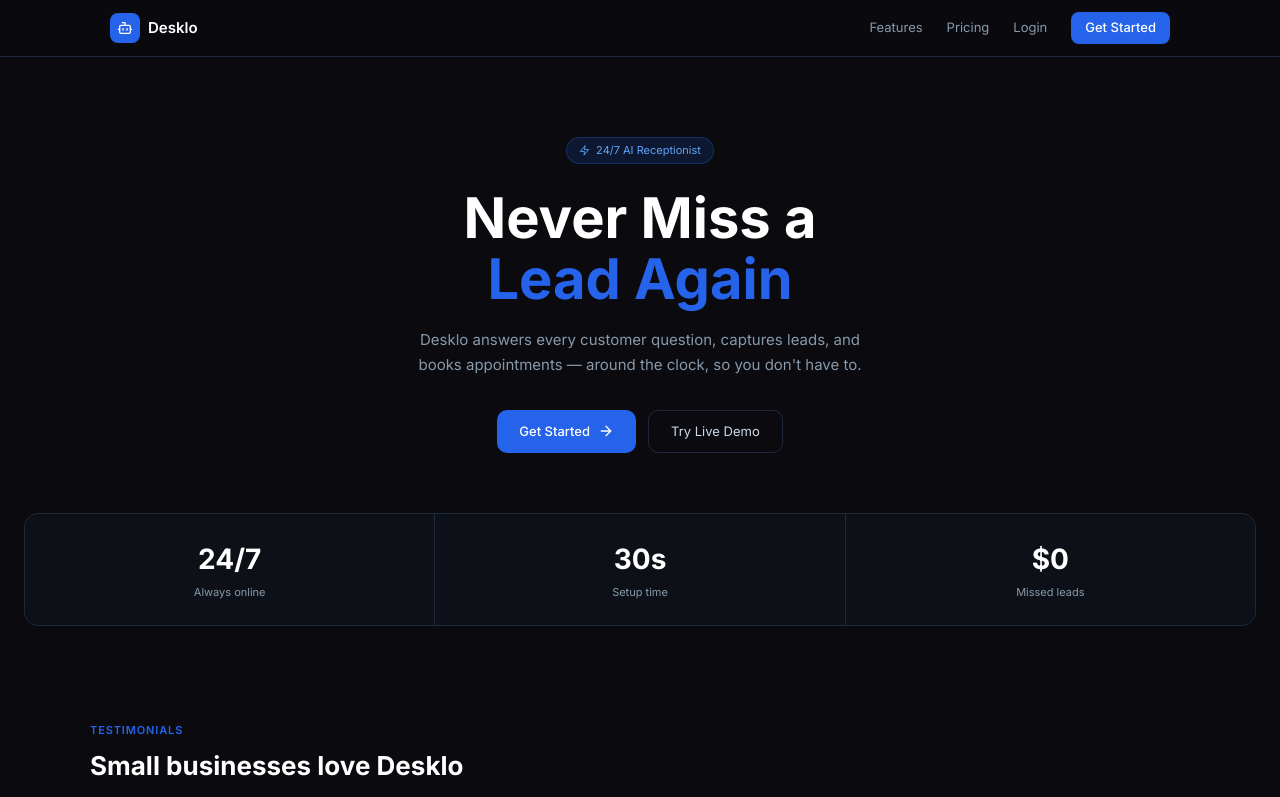
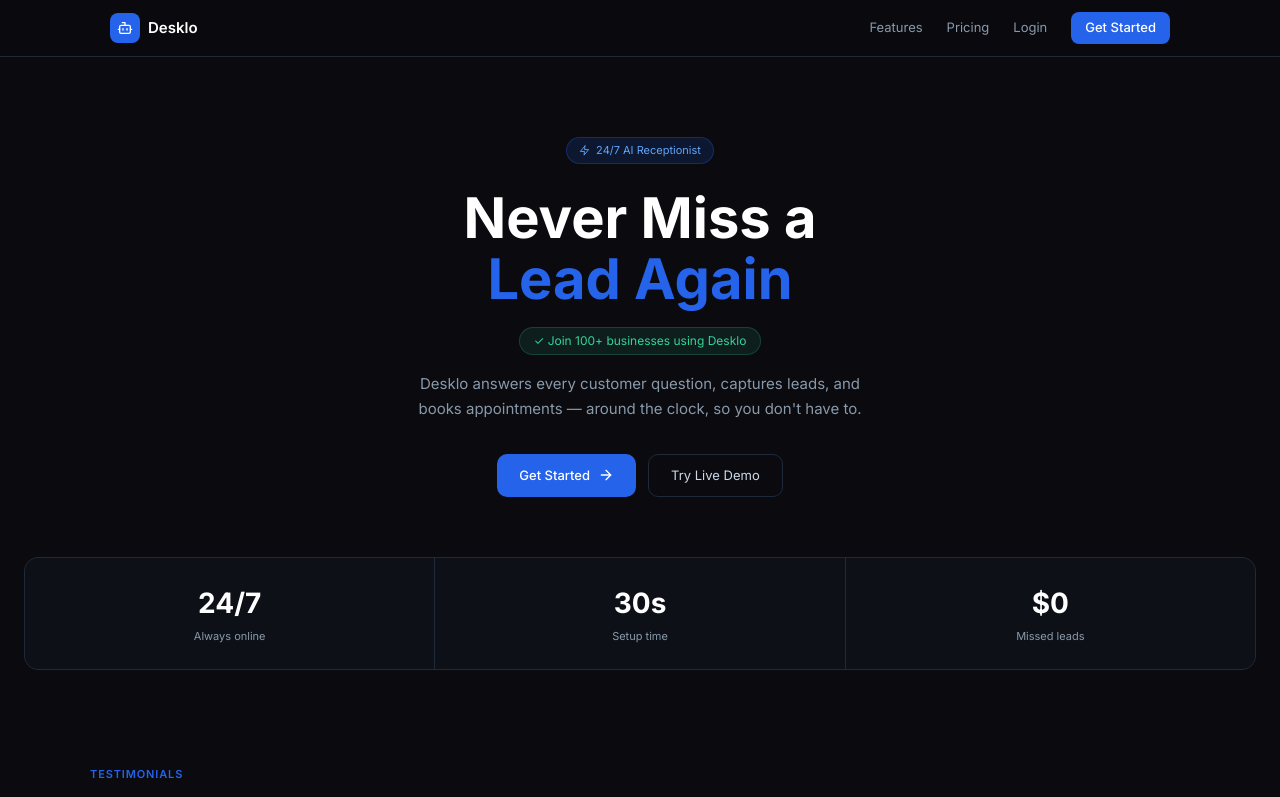
Before and after one commit to connorsol/desklo, a React (Vite) app: page / in a window 1280 px wide. Shown: the top 797 px of the page. Built offline with nearby package versions, Linux system fonts and the light colour scheme.

Commit message:
feat: add social proof badge to hero

```diff
--- a/src/pages/Landing.tsx
+++ b/src/pages/Landing.tsx
@@ -114,6 +114,9 @@ function Hero() {
           Never Miss a<br />
           <span style={{ color: '#2563eb' }}>Lead Again</span>
         </h1>
+        <div style={{ display: 'inline-flex', alignItems: 'center', gap: 6, padding: '4px 14px', borderRadius: 999, background: 'rgba(52,211,153,0.1)', border: '0.5px solid rgba(52,211,153,0.2)', fontSize: 12, color: '#34d399', marginBottom: 16 }}>
+          ✓ Join 100+ businesses using Desklo
+        </div>
         <p style={{ fontSize: isMobile ? 14 : 15, color: '#8899aa', maxWidth: 480, margin: '0 auto 32px', lineHeight: 1.7 }}>
           Desklo answers every customer question, captures leads, and books appointments — around the clock, so you don't have to.
         </p>
```
